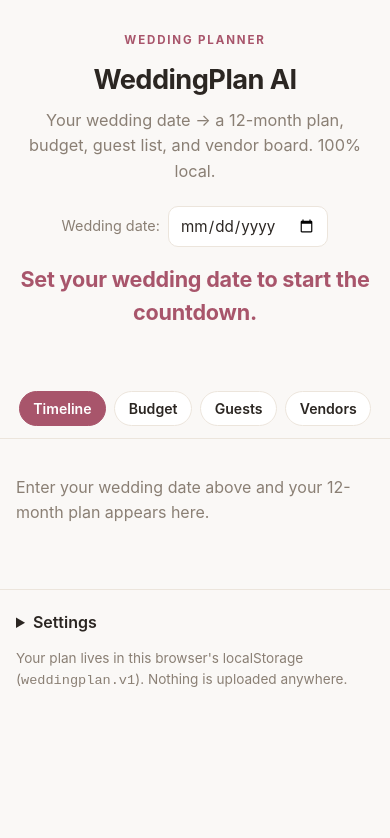
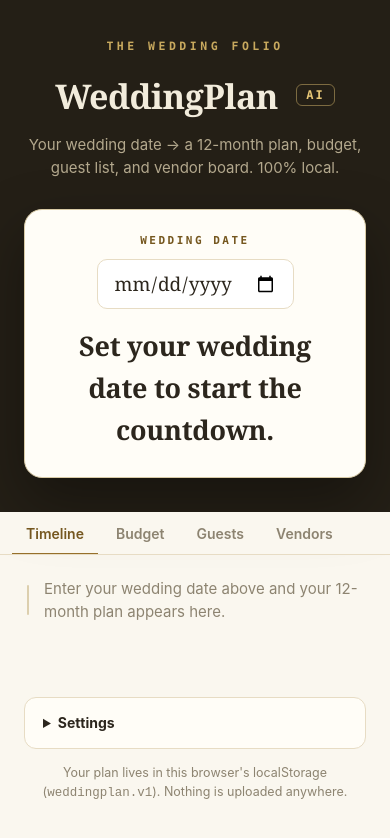
Before and after one commit to alexwboles/weddingplan-ai, a plain HTML site: page index.html in a window 390 px wide. Drawn offline with Linux system fonts and the light colour scheme.

Commit message:
Redesign: 'The Wedding Folio' — stationer's suite identity, invitation masthead with countdown card, timeline ribbon with milestone knots, budget ledger, antique gold accent

```diff
--- a/css/style.css
+++ b/css/style.css
@@ -1,132 +1,195 @@
-/* WeddingPlan AI — premium light theme.
-   White cards, subtle borders + soft shadows, system type, one rose accent. */
+/* ============ WeddingPlan AI — "The Wedding Folio" ============
+   An elegant stationer's suite: ivory invitation paper, serif
+   invitation masthead, timeline as a ribbon with milestone knots,
+   budget as a refined ledger. Accent: antique gold. */
+
 :root {
-  --bg: #faf8f6;
-  --card: #ffffff;
-  --ink: #2b2622;
-  --muted: #8a7f74;
-  --line: #ece5dc;
-  --accent: #a8556b;
-  --accent-dark: #8f4559;
-  --accent-soft: #f9eef1;
-  --ok: #4e7d4e;
-  --warn: #b07a28;
-  --bad: #b0493f;
-  --shadow: 0 1px 2px rgba(43, 38, 34, .05), 0 8px 24px rgba(43, 38, 34, .06);
-  --radius: 12px;
+  --ivory: #faf7ef;
+  --card: #fffdf7;
+  --ink: #2c261d;
+  --ink-soft: #57503f;
+  --muted: #8d8471;
+  --line: #e7dcc4;
+  --line-soft: #f1e9d3;
+  --gold: #96702b;               /* the one accent: antique gold */
+  --gold-deep: #75571f;
+  --gold-soft: #f6ecd4;
+  --sage: #5f7a5a;
+  --radius: 14px;
+  --shadow: 0 1px 2px rgba(44, 38, 29, .06), 0 14px 32px rgba(44, 38, 29, .08);
+  --serif: Georgia, "Times New Roman", serif;
+  --sans: -apple-system, BlinkMacSystemFont, "Segoe UI", "Inter", sans-serif;
+  --mono: ui-monospace, SFMono-Regular, Menlo, Consolas, monospace;
 }
 * { box-sizing: border-box; }
 html { -webkit-text-size-adjust: 100%; }
 body {
-  margin: 0;
-  font-family: -apple-system, BlinkMacSystemFont, "Segoe UI", Roboto, "Helvetica Neue", Arial, sans-serif;
-  background: var(--bg);
-  color: var(--ink);
-  line-height: 1.55;
-  font-size: 16px;
+  margin: 0; font-family: var(--sans); background: var(--ivory); color: var(--ink);
+  font-size: 15px; line-height: 1.55; -webkit-font-smoothing: antialiased;
 }
+button { font-family: var(--sans); cursor: pointer; }
+.muted { color: var(--muted); }
+.small { font-size: 12.5px; }
 
-/* ---------- header ---------- */
-.hero { text-align: center; padding: 3rem 1.25rem 1.5rem; max-width: 720px; margin: 0 auto; }
+/* ---------- invitation masthead ---------- */
+.hero { background: #241f16; color: #f2ecdc; }
+.hero-inner { max-width: 880px; margin: 0 auto; padding: 52px 28px 46px; text-align: center; }
 .overline {
-  font-size: .72rem; font-weight: 700; letter-spacing: .16em; text-transform: uppercase;
-  color: var(--accent); margin: 0 0 .6rem;
+  font-family: var(--mono); font-size: 11.5px; font-weight: 700; letter-spacing: 3.5px;
+  text-transform: uppercase; color: #c8a95e; margin: 0 0 14px;
 }
-.hero h1 { margin: 0 0 .4rem; font-size: 2.1rem; font-weight: 700; letter-spacing: -.02em; }
-.tag { color: var(--muted); margin: 0 0 1.4rem; font-size: 1.02rem; }
-.daterow { display: flex; gap: 1rem; align-items: center; justify-content: center; flex-wrap: wrap; }
-.daterow label { font-size: .9rem; color: var(--muted); display: flex; align-items: center; gap: .5rem; }
-.countdown { font-size: 1.35rem; font-weight: 700; color: var(--accent); letter-spacing: -.01em; }
-.nudge { color: var(--muted); font-style: italic; min-height: 1.5em; max-width: 560px; margin: .6rem auto 0; }
+.hero h1 { font-family: var(--serif); font-size: 46px; font-weight: 600; letter-spacing: -.5px; margin: 0 0 10px; }
+.hero h1 .ai {
+  font-family: var(--mono); font-size: 12px; font-weight: 700; letter-spacing: 2px;
+  color: #e8c877; border: 1px solid rgba(232, 200, 119, .45); border-radius: 6px;
+  padding: 3px 9px; margin-left: 10px; vertical-align: 10px;
+}
+.tag { margin: 0 auto 30px; color: #b3a88d; font-size: 15px; max-width: 560px; }
+.invitation {
+  display: inline-block; background: var(--card); color: var(--ink);
+  border: 1px solid #d9cba6; border-radius: 18px; padding: 28px 44px;
+  box-shadow: 0 24px 60px rgba(0, 0, 0, .35);
+}
+.datelabel { display: block; font-family: var(--mono); font-size: 11px; font-weight: 700; letter-spacing: 2.5px; text-transform: uppercase; color: var(--gold-deep); }
+.datelabel input {
+  display: block; margin: 10px auto 0; font-family: var(--serif); font-size: 19px; color: var(--ink);
+  border: 1px solid var(--line); border-radius: 10px; padding: 10px 16px; background: #fff;
+}
+.datelabel input:focus { outline: none; border-color: var(--gold); box-shadow: 0 0 0 3px rgba(150, 112, 43, .15); }
+.countdown {
+  font-family: var(--serif); font-size: 34px; font-weight: 600; margin: 16px 0 4px;
+  font-variant-numeric: tabular-nums; letter-spacing: -.3px;
+}
+.nudge { margin: 0; font-size: 13.5px; color: var(--muted); font-style: italic; font-family: var(--serif); }
 
 /* ---------- tabs ---------- */
 .tabs {
-  display: flex; gap: .5rem; justify-content: center; padding: .75rem 1rem;
-  position: sticky; top: 0; background: rgba(250, 248, 246, .94);
-  backdrop-filter: blur(6px); z-index: 5; border-bottom: 1px solid var(--line);
+  max-width: 880px; margin: 0 auto; padding: 0 24px;
+  display: flex; gap: 4px; border-bottom: 1px solid var(--line);
+  position: sticky; top: 0; z-index: 20; background: var(--ivory);
 }
 .tabbtn {
-  border: 1px solid var(--line); background: var(--card); color: var(--ink);
-  padding: .55rem 1.15rem; border-radius: 999px; cursor: pointer;
-  font-size: .95rem; font-weight: 600; transition: all .15s ease;
+  background: none; border: none; padding: 15px 20px 13px; font-size: 14.5px; font-weight: 600;
+  color: var(--muted); border-bottom: 2.5px solid transparent; margin-bottom: -1px;
+  transition: color .15s, border-color .15s;
 }
-.tabbtn:hover { border-color: var(--accent); color: var(--accent); }
-.tabbtn.active { background: var(--accent); color: #fff; border-color: var(--accent); }
+.tabbtn:hover { color: var(--ink); }
+.tabbtn.active { color: var(--gold-deep); border-bottom-color: var(--gold); }
 
 /* ---------- layout ---------- */
-main { max-width: 760px; margin: 0 auto; padding: 1.25rem 1rem 2rem; }
-.muted { color: var(--muted); }
-.small { font-size: .85rem; }
-.bignum { font-size: 1.7rem; font-weight: 700; margin: .75rem 0; letter-spacing: -.01em; }
-.bignum .muted { font-size: 1rem; font-weight: 400; }
+main { max-width: 880px; margin: 0 auto; padding: 30px 24px 70px; }
 
-/* ---------- timeline tasks ---------- */
+/* ---------- timeline ribbon ---------- */
+#timeline-list { position: relative; padding-left: 34px; }
+#timeline-list::before {
+  content: ""; position: absolute; left: 11px; top: 8px; bottom: 8px; width: 2px;
+  background: #dccfae; border-radius: 2px;
+}
+#timeline-list > .muted { margin: 0 0 18px; padding-left: 0; }
 .task {
-  display: block; background: var(--card); border: 1px solid var(--line);
-  border-radius: var(--radius); padding: .85rem 1rem; margin: .6rem 0;
-  cursor: pointer; box-shadow: var(--shadow); transition: border-color .15s ease;
+  position: relative; display: block; background: var(--card); border: 1px solid var(--line);
+  border-radius: var(--radius); padding: 15px 18px 15px 20px; margin-bottom: 13px;
+  box-shadow: var(--shadow); cursor: pointer; transition: transform .14s, box-shadow .14s;
 }
-.task:hover { border-color: #d8cabd; }
-.task .tt { font-weight: 600; margin-left: .55rem; }
-.task .meta { display: block; font-size: .78rem; color: var(--muted); margin: .3rem 0 0 1.7rem; letter-spacing: .02em; }
-.task .tip { display: block; font-size: .86rem; color: var(--muted); font-style: italic; margin: .3rem 0 0 1.7rem; }
-.task input[type=checkbox] { width: 1.05rem; height: 1.05rem; accent-color: var(--accent); }
-.task.done { opacity: .55; box-shadow: none; }
+.task:hover { transform: translateX(3px); }
+.task::before {
+  content: ""; position: absolute; left: -29px; top: 20px; width: 12px; height: 12px;
+  border-radius: 50%; background: var(--card); border: 2.5px solid var(--gold);
+}
+.task.done { opacity: .62; }
+.task.done::before { background: var(--gold); }
 .task.done .tt { text-decoration: line-through; }
-.task.overdue { border-left: 4px solid var(--bad); }
-.task.today { border-left: 4px solid var(--warn); }
-.task.due-soon { border-left: 4px solid var(--warn); }
+.task input[type="checkbox"] { width: 18px; height: 18px; accent-color: var(--gold-deep); margin: 0 12px 0 0; vertical-align: -3px; cursor: pointer; }
+.task .tt { font-weight: 650; font-size: 15px; letter-spacing: -.1px; }
+.task .meta {
+  display: block; font-family: var(--mono); font-size: 11.5px; letter-spacing: .8px;
+  text-transform: uppercase; color: var(--muted); margin: 5px 0 0 30px;
+}
+.task .tip { display: block; font-size: 13.5px; color: var(--ink-soft); margin: 8px 0 0 30px; font-style: italic; font-family: var(--serif); }
 
-/* ---------- budget ---------- */
-.bar { height: 10px; background: var(--line); border-radius: 6px; overflow: hidden; margin: .6rem 0 1.2rem; }
-.bar .fill { height: 100%; background: var(--accent); border-radius: 6px; transition: width .3s ease; }
+/* ---------- ledger / lists ---------- */
+.bignum {
+  font-family: var(--serif); font-size: 38px; font-weight: 600; letter-spacing: -.5px;
+  font-variant-numeric: tabular-nums; margin: 4px 0 14px;
+}
+.bignum .muted { font-family: var(--sans); font-size: 15px; letter-spacing: 0; }
+.bar { height: 12px; background: #ece2c8; border-radius: 999px; overflow: hidden; margin-bottom: 22px; box-shadow: inset 0 1px 3px rgba(0,0,0,.08); }
+.bar .fill { height: 100%; background: var(--gold); border-radius: 999px; transition: width .5s cubic-bezier(.2,.7,.25,1); }
+.bline, .gline, .vline {
+  display: flex; align-items: center; gap: 12px; background: var(--card);
+  border: 1px solid var(--line); border-radius: 12px; padding: 12px 16px; margin-bottom: 10px;
+  box-shadow: var(--shadow);
+}
+.bline span:first-child, .gline span:first-child, .vline span:first-child { flex: 1; font-weight: 600; font-size: 14.5px; }
+.bline input[type="number"], .row input[type="number"] {
+  width: 110px; font-family: var(--mono); font-size: 14px; font-variant-numeric: tabular-nums;
+  border: 1px solid var(--line); border-radius: 9px; padding: 9px 12px; color: var(--ink); background: #fff;
+}
+.bline input:focus, .row input:focus, .row select:focus { outline: none; border-color: var(--gold); box-shadow: 0 0 0 3px rgba(150,112,43,.14); }
+.row { display: flex; gap: 10px; flex-wrap: wrap; align-items: center; margin-bottom: 18px; }
+.row input[type="text"], .row input:not([type]), .row select {
+  font-family: var(--sans); font-size: 14px; border: 1px solid var(--line); border-radius: 9px;
+  padding: 10px 13px; background: #fff; color: var(--ink);
+}
+.row input#gname, .row input#vname { flex: 2; min-width: 170px; }
+.row button, .gdel, .vdel {
+  border-radius: 9px; font-weight: 650; font-size: 14px; transition: background .15s, transform .12s, border-color .15s;
+}
+.row button {
+  background: var(--gold); color: #fff; border: none; padding: 11px 20px;
+  box-shadow: 0 4px 14px rgba(150, 112, 43, .3);
+}
+.row button:hover { background: var(--gold-deep); transform: translateY(-1px); }
+.gdel, .vdel {
+  background: #fff; border: 1px solid #e3c3b6; color: #a33b2e; width: 32px; height: 32px;
+  font-size: 14px; line-height: 1; flex: none;
+}
+.gdel:hover, .vdel:hover { background: #faece7; }
+.gr, .vs {
+  font-family: var(--sans); font-size: 13.5px; border: 1px solid var(--line); border-radius: 8px;
+  padding: 7px 10px; background: #fff; color: var(--ink); text-transform: capitalize;
+}
+label.inline { display: inline-flex; align-items: center; gap: 7px; font-size: 14px; color: var(--ink-soft); }
+label.inline input { accent-color: var(--gold-deep); width: 17px; height: 17px; margin: 0; }
 
-/* ---------- forms & buttons ---------- */
-.row { display: flex; gap: .5rem; flex-wrap: wrap; align-items: center; margin: .85rem 0; }
-input[type=text], input[type=number], input[type=date], select {
-  padding: .55rem .7rem; border: 1px solid var(--line); border-radius: 10px;
-  font-size: .95rem; font-family: inherit; background: var(--card); color: var(--ink);
-  transition: border-color .15s ease, box-shadow .15s ease;
+/* ---------- footer ---------- */
+footer { max-width: 880px; margin: 0 auto; padding: 0 24px 46px; }
+footer details {
+  background: var(--card); border: 1px solid var(--line); border-radius: 12px;
+  padding: 14px 18px; margin-bottom: 14px; font-size: 14px;
 }
-input:focus, select:focus {
-  outline: none; border-color: var(--accent);
-  box-shadow: 0 0 0 3px var(--accent-soft);
+footer summary { cursor: pointer; font-weight: 650; }
+footer details label { display: block; margin: 12px 0; color: var(--ink-soft); }
+footer details input[type="password"] {
+  display: block; width: 100%; margin-top: 8px; font-size: 14px;
+  border: 1px solid var(--line); border-radius: 9px; padding: 10px 13px;
 }
-button {
-  background: var(--accent); color: #fff; border: none; border-radius: 10px;
-  padding: .6rem 1.1rem; cursor: pointer; font-size: .95rem; font-weight: 600;
-  font-family: inherit; transition: background .15s ease, transform .05s ease;
+button.danger {
+  background: #fff; border: 1px solid #e3c3b6; color: #a33b2e; border-radius: 9px;
+  padding: 9px 16px; font-size: 13.5px; font-weight: 600;
 }
-button:hover { background: var(--accent-dark); }
-button:active { transform: translateY(1px); }
-button.danger { background: var(--bad); margin-top: .85rem; }
-.inline { display: inline-flex; align-items: center; gap: .35rem; font-size: .9rem; color: var(--muted); }
+button.danger:hover { background: #faece7; }
+footer p { text-align: center; }
 
-/* ---------- list rows ---------- */
-.bline, .gline, .vline {
-  display: flex; gap: .6rem; align-items: center; background: var(--card);
-  border: 1px solid var(--line); border-radius: var(--radius);
-  padding: .65rem .85rem; margin: .5rem 0; flex-wrap: wrap; box-shadow: var(--shadow);
+/* ---------- motion ---------- */
+@media (prefers-reduced-motion: no-preference) {
+  main > section { animation: fadeUp .45s cubic-bezier(.2, .7, .25, 1) both; }
+  @keyframes fadeUp { from { opacity: 0; transform: translateY(14px); } }
+  .task { animation: knotIn .35s ease-out both; }
+  @keyframes knotIn { from { opacity: 0; transform: translateX(-8px); } }
 }
-.bline span:first-child, .gline span:first-child, .vline span:first-child { flex: 1; min-width: 130px; }
-.bline input { width: 110px; }
-.gdel, .vdel { background: transparent; color: var(--bad); padding: .3rem .55rem; font-weight: 400; }
-.gdel:hover, .vdel:hover { background: #fbeeee; }
-
-/* ---------- footer / settings ---------- */
-footer { max-width: 760px; margin: 1rem auto 2rem; padding: 1.25rem 1rem; border-top: 1px solid var(--line); }
-footer summary { cursor: pointer; font-weight: 600; }
-footer label { display: block; margin: .85rem 0; font-size: .92rem; color: var(--muted); }
-footer input[type=password] { width: 100%; margin-top: .35rem; }
 
 /* ---------- responsive ---------- */
-@media (max-width: 560px) {
-  .hero { padding: 2rem 1rem 1rem; }
-  .hero h1 { font-size: 1.7rem; }
-  .bline input { width: 100px; }
-  .tabbtn { padding: .5rem .85rem; font-size: .88rem; }
+@media (max-width: 640px) {
+  .hero-inner { padding: 38px 20px 34px; }
+  .hero h1 { font-size: 34px; }
+  .invitation { padding: 22px 24px; display: block; margin: 0 4px; }
+  .countdown { font-size: 27px; }
+  .tabs { padding: 0 12px; overflow-x: auto; }
+  .tabbtn { padding: 13px 14px 11px; font-size: 14px; white-space: nowrap; }
+  main { padding: 22px 16px 56px; }
+  #timeline-list { padding-left: 28px; }
+  .task::before { left: -24px; }
+  .bignum { font-size: 30px; }
+  .bline input[type="number"] { width: 88px; }
 }
-@media print {
-  .tabs, footer, .row, button, .nudge { display: none; }
-  .task { box-shadow: none; break-inside: avoid; }
-}
--- a/index.html
+++ b/index.html
@@ -8,17 +8,21 @@
 </head>
 <body>
 <header class="hero">
-  <p class="overline">Wedding planner</p>
-  <h1>WeddingPlan AI</h1>
-  <p class="tag">Your wedding date → a 12-month plan, budget, guest list, and vendor board. 100% local.</p>
-  <div class="daterow">
-    <label>Wedding date: <input type="date" id="weddate"></label>
-    <div id="countdown" class="countdown"></div>
+  <div class="hero-inner">
+    <p class="overline">The wedding folio</p>
+    <h1>WeddingPlan <span class="ai">AI</span></h1>
+    <p class="tag">Your wedding date → a 12-month plan, budget, guest list, and vendor board. 100% local.</p>
+    <div class="invitation">
+      <label class="datelabel">Wedding date
+        <input type="date" id="weddate">
+      </label>
+      <div id="countdown" class="countdown"></div>
+      <p id="nudge" class="nudge"></p>
+    </div>
   </div>
-  <p id="nudge" class="nudge"></p>
 </header>
 
-<nav class="tabs">
+<nav class="tabs" aria-label="Planner sections">
   <button class="tabbtn active" data-tab="timeline">Timeline</button>
   <button class="tabbtn" data-tab="budget">Budget</button>
   <button class="tabbtn" data-tab="guests">Guests</button>
```
